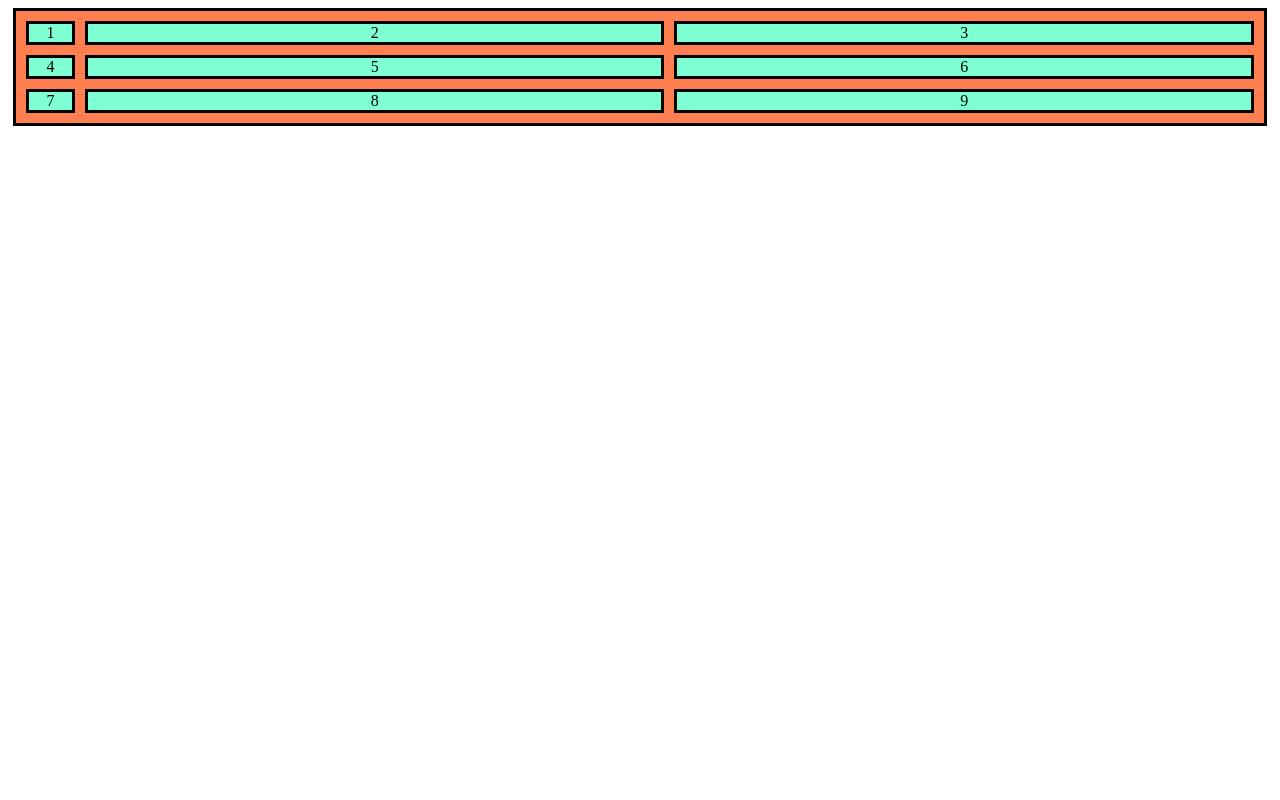
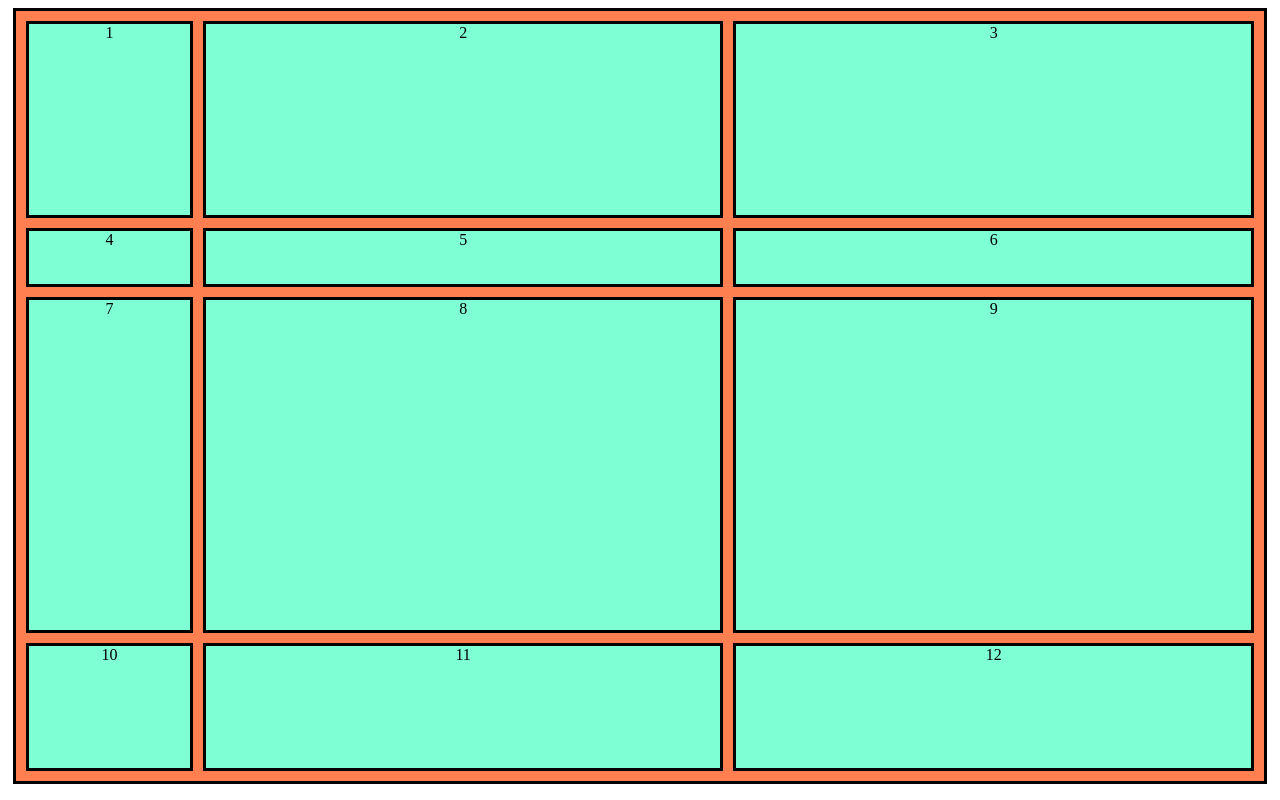
Before and after one commit to LeFeuu/2ieme_exo_grid, a plain HTML site: page index.html in a window 1280 px wide. Drawn offline with Linux system fonts and the light colour scheme.

Commit message:
2 ieme exo fini

```diff
--- a/index.html
+++ b/index.html
@@ -17,6 +17,9 @@
         <div>7</div>
         <div>8</div>
         <div>9</div>
+        <div>10</div>
+        <div>11</div>
+        <div>12</div>
     </div>
 </body>
 </html>
--- a/styles.css
+++ b/styles.css
@@ -9,5 +9,7 @@ div {
     background-color: coral;
     padding: 5px;
     display: grid;
-    grid-template-columns: 1fr 10fr 10fr;
+    grid-template-columns: 1fr 3fr 3fr;
+    grid-template-rows: 3fr 1fr 5fr 2fr;
+    height: 95vh;
 }
```
